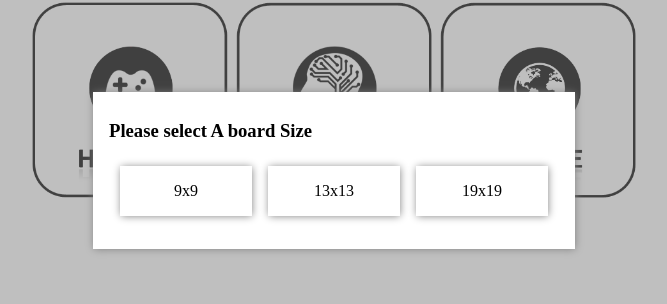
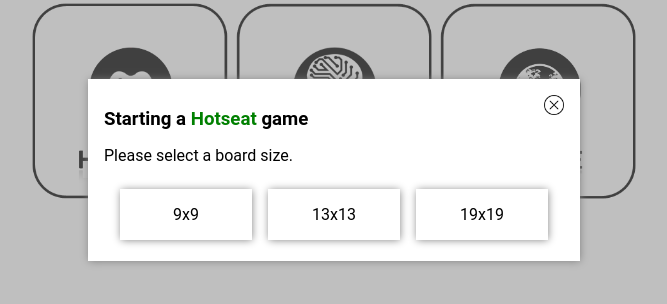
Before and after one commit to Seng299Group/go-project-server, a website: page public/gameSelect.html in a window 1280 px wide. Both pictures are taken after a click on the picture 436 px from the left and 329 px from the top of the page. Shown: the part 230-534 px from the top of the page, without its empty margins (306-973 px from the left). Drawn offline with nearby package versions, Linux system fonts and the light colour scheme; no server answers.

Commit message:
added notification closing functionalities
- color, shadow, and font updates for gameSelect.html and
  multiplayer_lobby.html
- color in notification's title to emphasize

```diff
--- a/public/css/NotificationBuilder.css
+++ b/public/css/NotificationBuilder.css
@@ -59,57 +59,6 @@
 
 
 
-/*********************** Board Size Notificaiton Styles ***********************/
-
-
-/*************************** Board Size Notification **************************/
-
-.boardSizeNotification{
-    width: 450px;
-    height: 125px;
-
-    padding: 16px;
-    margin: auto;
-
-    position: absolute;
-    top: 0px;
-    bottom: 0px;
-    left: 0px;
-    right: 0px;
-
-    background: white;
-    box-shadow: 0px 0px 8px -0.5px grey;
-
-    z-index: 2;
-}
-
-.boardSizeNotification h1{
-    font-size: 14pt;
-    color: black;
-}
-
-.notification_button_general {
-    width: 100px;
-
-    padding: 16px 16px;
-    margin: 8px;
-
-    display: inline-block;
-    box-shadow: 0px 0px 8px -0.5px grey;
-
-    text-align: center;
-}
-
-.notification_button_general:hover {
-    box-shadow: 0px 0px 16px -0.5px grey;
-}
-
-.notification_button_general:active {
-    box-shadow: 0px 0px 4px -0.5px grey;
-}
-
-
-
 
 
 /*********************** Game in Progress Notification  ***********************/
@@ -159,3 +108,8 @@
 .clearFloat{
     clear: both;
 }
+
+.cancelButton {
+    width: 20px;
+    float: right;
+}
--- a/public/css/gameSelect.css
+++ b/public/css/gameSelect.css
@@ -1,5 +1,6 @@
 body {
     margin: 0;
+    font-family: 'Roboto', sans-serif;
 }
 
 img {
@@ -17,3 +18,54 @@ img {
     left: 0;
     right: 0;
 }
+
+
+
+
+
+/******************* Board Size Notification for Game Modes *******************/
+
+.boardSizeNotification-forGameMode {
+    width: 460px;
+    height: 150px;
+
+    padding: 16px;
+    margin: auto;
+
+    position: absolute;
+    top: 0px;
+    bottom: 0px;
+    left: 0px;
+    right: 0px;
+
+    background: white;
+    box-shadow: 0px 0px 8px -0.5px grey;
+
+    z-index: 2;
+}
+
+.boardSizeNotification-forGameMode h1{
+    font-size: 14pt;
+    color: black;
+}
+
+.notification_button_general {
+    width: 100px;
+
+    padding: 16px 16px;
+    margin: 8px;
+
+    background: white;
+    display: inline-block;
+    box-shadow: 0px 0px 8px -0.5px grey;
+
+    text-align: center;
+}
+
+.notification_button_general:hover {
+    box-shadow: 0px 0px 16px -0.5px grey;
+}
+
+.notification_button_general:active {
+    box-shadow: 0px 0px 4px -0.5px grey;
+}
--- a/public/css/multiplayer_lobby.css
+++ b/public/css/multiplayer_lobby.css
@@ -1,5 +1,6 @@
 body {
     margin: 0px;
+    font-family: 'Roboto', sans-serif;
 }
 
 .clearFloat{
@@ -46,38 +47,41 @@ body {
 }
 
 .gameRequestsNotification p {
-    margin-top: 0px;
-    margin-bottom: 8px;
+    margin: 8px;
 }
 
 .button_acceptRequest {
     color: white;
     background: green;
+    box-shadow: 0px 2px 8px -0px grey;
     cursor: pointer;
     display: inline-block;
     padding: 8px;
     text-align: center;
     width: 100px;
-    margin: 0px 4px;
+    margin: 8px;
 }
 
 .button_acceptRequest:hover {
     background: darkgreen;
+    box-shadow: 0px 4px 16px -0px grey;
 }
 
 .button_declineRequest {
     color: white;
     background: red;
+    box-shadow: 0px 2px 8px -0px grey;
     cursor: pointer;
     display: inline-block;
     padding: 8px;
     text-align: center;
     width: 100px;
-    margin: 0px 4px;
+    margin: 8px;
 }
 
 .button_declineRequest:hover {
     background: darkred;
+    box-shadow: 0px 4px 16px -0px grey;
 }
 
 
@@ -111,38 +115,99 @@ body {
 .button_sendRequest {
     color: white;
     background: green;
+    box-shadow: 0px 2px 8px -0px grey;
     cursor: pointer;
     display: inline-block;
+    float: right;
     padding: 8px;
     text-align: center;
-    width: 120px;
-    float: right;
+    width: 150px;
 }
 
 .button_sendRequest:hover {
     background: darkgreen;
+    box-shadow: 0px 4px 16px -0px grey;
 }
 
 /*
 * JavaScript changes to this class after the "Send request" button is clicked.
 */
 .button_requestSent {
-    background: yellow;
-    border: 1px solid black;
+    background: #FF5722;
+    /*border: 1px solid black;*/
+    color: white;
     cursor: default;
     display: inline-block;
     float: right;
     padding: 8px;
     text-align: center;
-    width: 120px;
+    width: 150px;
 }
 
 .button_requestDecliend {
-    background: red;
+    background: #607D8B;
     color: white;
     display: inline-block;
     float: right;
     padding: 8px;
     text-align: center;
-    width: 120px;
+    width: 150px;
 }
+
+
+
+
+
+/***************** Board Size Notification for Online Players *****************/
+
+
+
+.boardSizeNotification-forOnlinePlayers {
+    width: 460px;
+    height: 170px;
+    /*
+    * This height is set under the assumption that username is 32 chars long.
+    * Big username will cause the title to overflow
+    */
+
+    padding: 16px;
+    margin: auto;
+
+    position: absolute;
+    top: 0px;
+    bottom: 0px;
+    left: 0px;
+    right: 0px;
+
+    background: white;
+    box-shadow: 0px 0px 8px -0.5px grey;
+
+    z-index: 2;
+}
+
+
+.boardSizeNotification-forOnlinePlayers h1{
+    font-size: 14pt;
+    color: black;
+}
+
+.notification_button_general {
+    width: 100px;
+
+    padding: 16px 16px;
+    margin: 8px;
+
+    background: white;
+    display: inline-block;
+    box-shadow: 0px 0px 8px -0.5px grey;
+
+    text-align: center;
+}
+
+.notification_button_general:hover {
+    box-shadow: 0px 0px 16px -0.5px grey;
+}
+
+.notification_button_general:active {
+    box-shadow: 0px 0px 4px -0.5px grey;
+}
--- a/public/gameSelect.html
+++ b/public/gameSelect.html
@@ -8,6 +8,7 @@
 
         <link href="css/gameSelect.css" rel="stylesheet" type="text/css"/>
         <link href="css/NotificationBuilder.css" rel="stylesheet" type="text/css"/>
+        <link href='https://fonts.googleapis.com/css?family=Roboto+Slab' rel='stylesheet' type='text/css'>
 
     </head>
     <body>
--- a/public/js/NotificationBuilder.js
+++ b/public/js/NotificationBuilder.js
@@ -33,19 +33,34 @@ class NotificationBuilder {
      * @param {string} title - Title of the notification
      * @param {string} bodyText - Body of the notification
      * @param {div} buttons - one or an array of buttons made with the makeNotificationButton() function
+     * @param {function} onClose - function that is called when the user closes a notification
      * @returns {DOM object} - Div element: notification
      */
-    makeNotification(title, bodyText, buttons) {
+    makeNotification(title, bodyText, buttons, onClose) {
         var notification = $(document.createElement('div'));
 
+        // Adding a cancel button
+        if (typeof onClose === "function"){
+            var cancelButton = $(document.createElement('img'));
+            cancelButton.attr("src", "img/icon_close.png");
+            cancelButton.attr("class", "cancelButton");
+            cancelButton.click(onClose);
+            notification.append(cancelButton);
+        } else {
+            console.log("No 'onClose' function is provided. Omitting the close button");
+        }
+
+        // Title
         var headline = $(document.createElement('h1'));
-        headline.html(title);
+        headline.append(title);
         notification.append(headline);
 
+        // Body
         var body = $(document.createElement('p'));
         body.html(bodyText);
         notification.append(body);
 
+        // Buttons
         var buttonWrapper = $(document.createElement('div'));
         buttonWrapper.css("text-align","center");
         if (buttons.length == 1) {
@@ -91,7 +106,7 @@ class NotificationBuilder {
         });
         button.addClass("sessionExpiredNotification-button");
 
-        nf = nfBuilder.makeNotification(title, msg, button); // todo remove nfBuilder and replace with this
+        nf = this.makeNotification(title, msg, button);
         nf.addClass("sessionExpiredNotification");
 
         return nf;
--- a/public/js/gameSelect.js
+++ b/public/js/gameSelect.js
@@ -29,16 +29,46 @@ if (sessionStorage.isGuest === "true") {
 
 
 
+/**
+ * Triggered on keyboard button press
+ *
+ * @param {object} event
+ */
+document.onkeydown = function (event) {
+
+    /**
+     * if the user pressed escape, remove the notification
+     */
+    if (event.key === "Escape") {
+        notification.remove();
+        removeScreenLock();
+    }
+};
+
+
+
+
+
 /******************************** Button clicks *******************************/
 
 $("#button-hotseat").click(function () {
-    sessionStorage.gameMode = "hotseat";
-    showBoardSizePickerNotification();
+    var gameMode = "hotseat";
+
+    // Storing for this session
+    sessionStorage.gameMode = gameMode;
+
+    // Prompt for board size
+    showBoardSizePickerNotification(gameMode);
 });
 
 $("#button-ai").click(function () {
-    sessionStorage.gameMode = "ai";
-    showBoardSizePickerNotification();
+    var gameMode = "ai";
+
+    // Storing for this session
+    sessionStorage.gameMode = gameMode;
+
+    // Prompt for board size
+    showBoardSizePickerNotification(gameMode);
 });
 
 $("#button-network").click(function () {
@@ -50,30 +80,54 @@ $("#button-network").click(function () {
 
 /************************* DOM Manipulating functions *************************/
 
-function showBoardSizePickerNotification() {
+var notification;
+
+/**
+ * This function shows a notification to the user and asks to pick a board size
+ * @param {string} gameMode - the game mode. "hotseat" or "ai"
+ */
+function showBoardSizePickerNotification(gameMode) {
 
     var nfBuilder = new NotificationBuilder();
 
-    var notification;
+    // Title of the notification
+    var title = "Starting ";
+    var emphasisStyle = "color: green; display: inline-block;";
+
+    if (gameMode === "hotseat") {
+        title += "a <div style=' " + emphasisStyle + " '>Hotseat</div>";
+    } else if (gameMode === "ai") {
+        title += "an <div style=' " + emphasisStyle + " '>AI</div>";
+    }
+    title += " game";
+
+
+
+    var msg = "Please select a board size.";
 
     var buttons = [
         nfBuilder.makeNotificationButton("9x9", function () {
             sessionStorage.boardSize = 9;
             window.location.href = "/GameView.html";
         }).attr("class", "notification_button_general")
-                ,
+        ,
         nfBuilder.makeNotificationButton("13x13", function () {
             sessionStorage.boardSize = 13;
             window.location.href = "/GameView.html";
         }).attr("class", "notification_button_general")
-                ,
+        ,
         nfBuilder.makeNotificationButton("19x19", function () {
             sessionStorage.boardSize = 19;
             window.location.href = "/GameView.html";
         }).attr("class", "notification_button_general")
     ];
 
-    notification = nfBuilder.makeNotification("Please select A board Size", "", buttons).attr("class", "boardSizeNotification");
+    function onCancel() {
+        notification.remove();
+        removeScreenLock();
+    }
+
+    notification = nfBuilder.makeNotification(title, msg, buttons, onCancel).attr("class", "boardSizeNotification-forGameMode");
 
     applyScreenLock();
     $("#notificationCenter").append(notification);
```
Also changed, not shown: public/js/multiplayer_lobby.js (+40 -5 lines), public/multiplayer_lobby.html (+1 -0 lines), public/img/icon_close.png (added).
